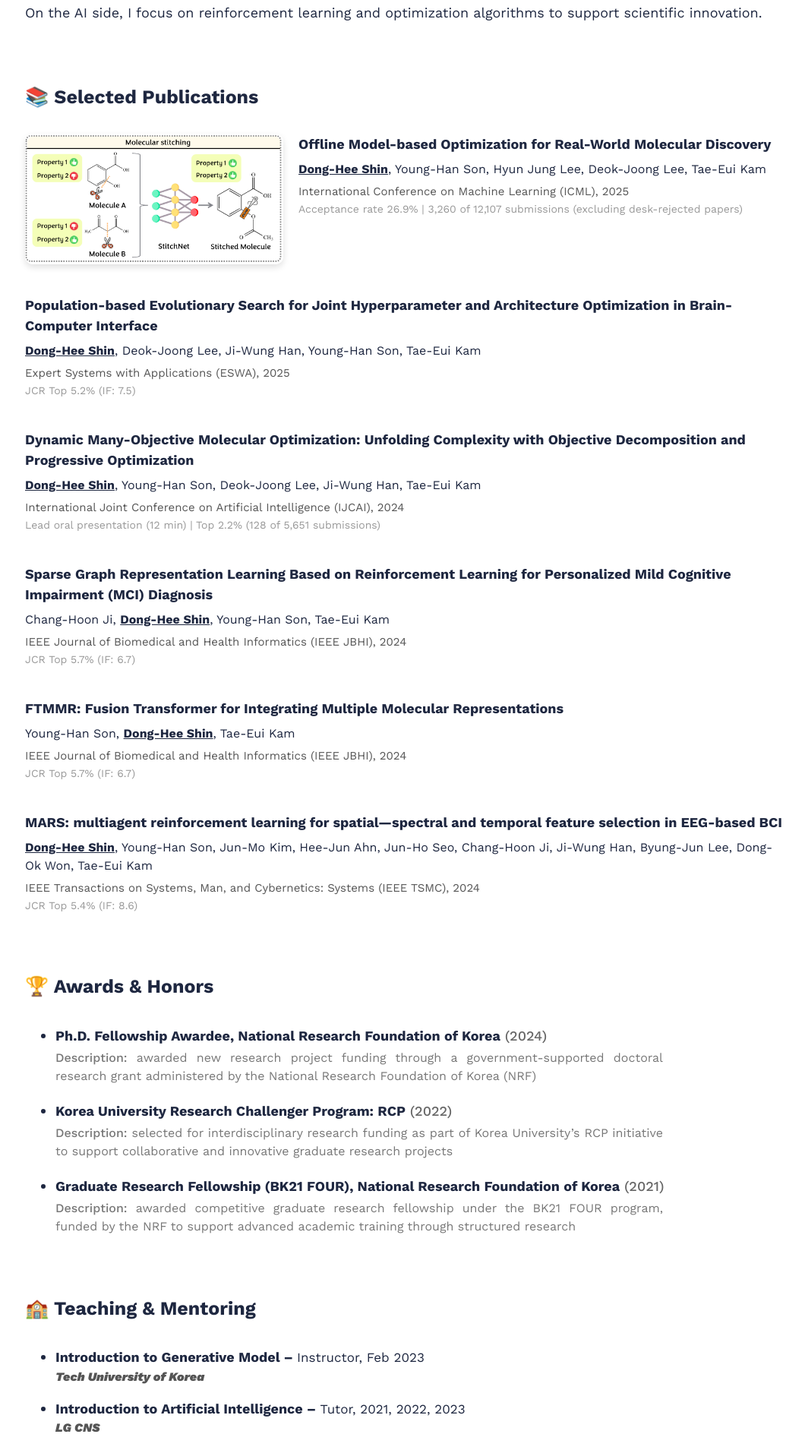
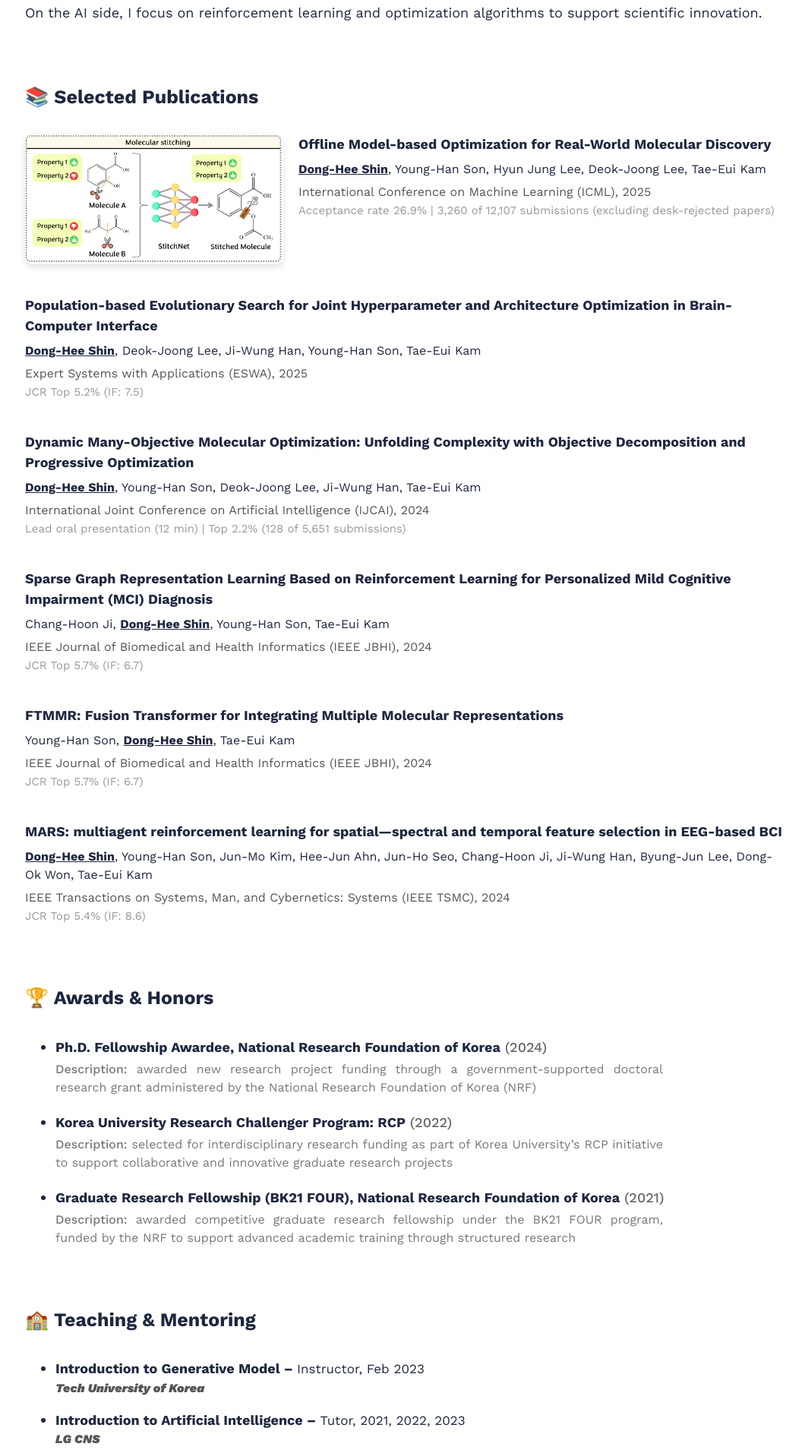
Before and after one commit to donghee-shin-page/donghee-shin-page.github.io, a Jekyll site: the page built from index.html, in a window 1280 px wide. Shown: the part 845-2758 px from the top of the page at 76% size, without its empty margins (87-1147 px from the left). Built offline with Jekyll 4.4.1, drawn with Linux system fonts in a browser that asks for light colours; nearby versions of some CDN libraries; the list of posts is cut into pages by our own code.

Commit message:
Update index.html

```diff
--- a/index.html
+++ b/index.html
@@ -46,10 +46,10 @@
             {{ pub.authors | replace: "Dong-Hee Shin", '<strong style="text-decoration: underline;">Dong-Hee Shin</strong>' }}
           </div>
 
-          <div style="font-size: 15px; color: #555;">
+          <div style="font-size: 16px; color: #555;">
             {{ pub.venue }}
             {% if pub.note %}
-              <br/><span style="font-size: 14px; color: #999;">{{ pub.note }}</span>
+              <br/><span style="font-size: 15px; color: #999;">{{ pub.note }}</span>
             {% endif %}
           </div>
 
```
